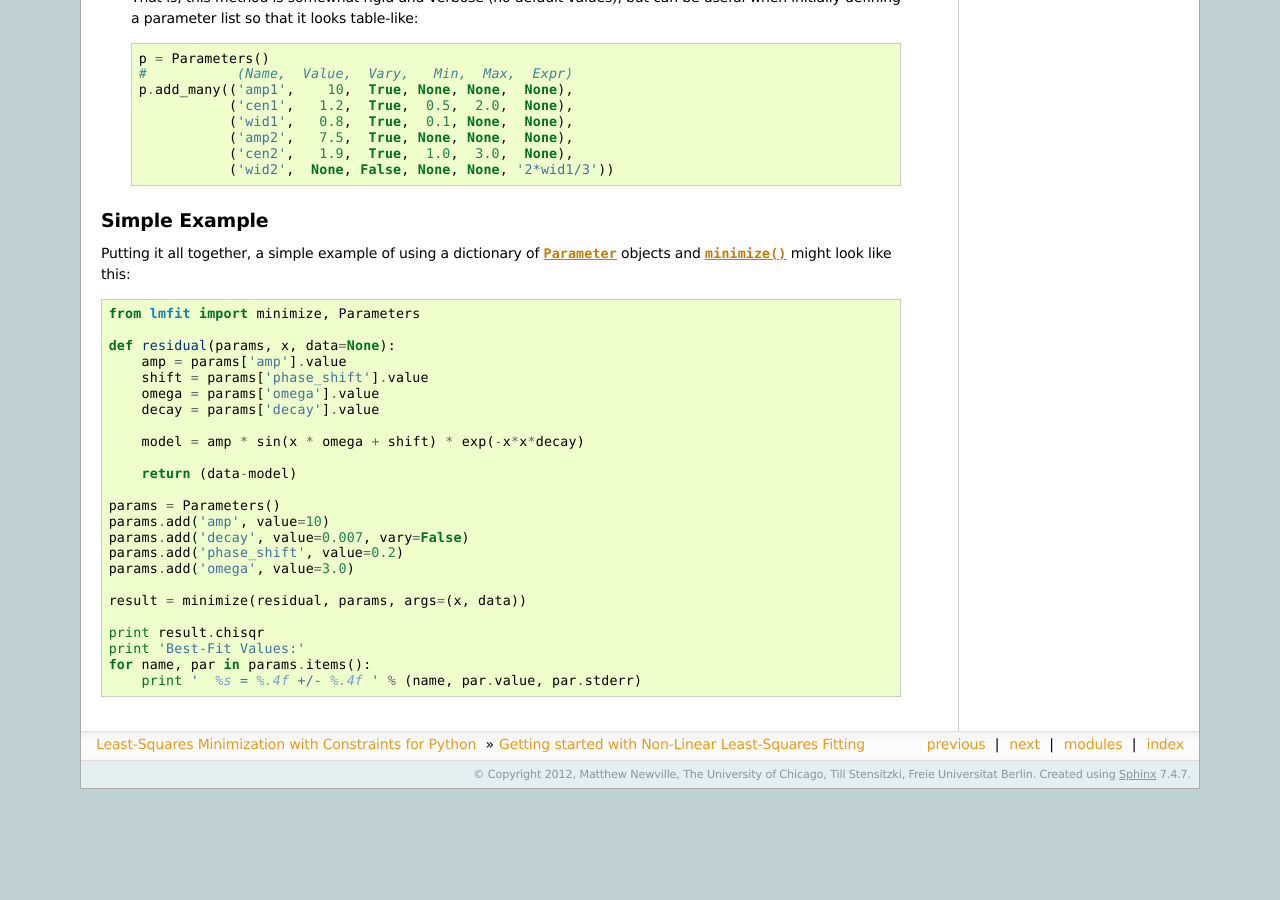
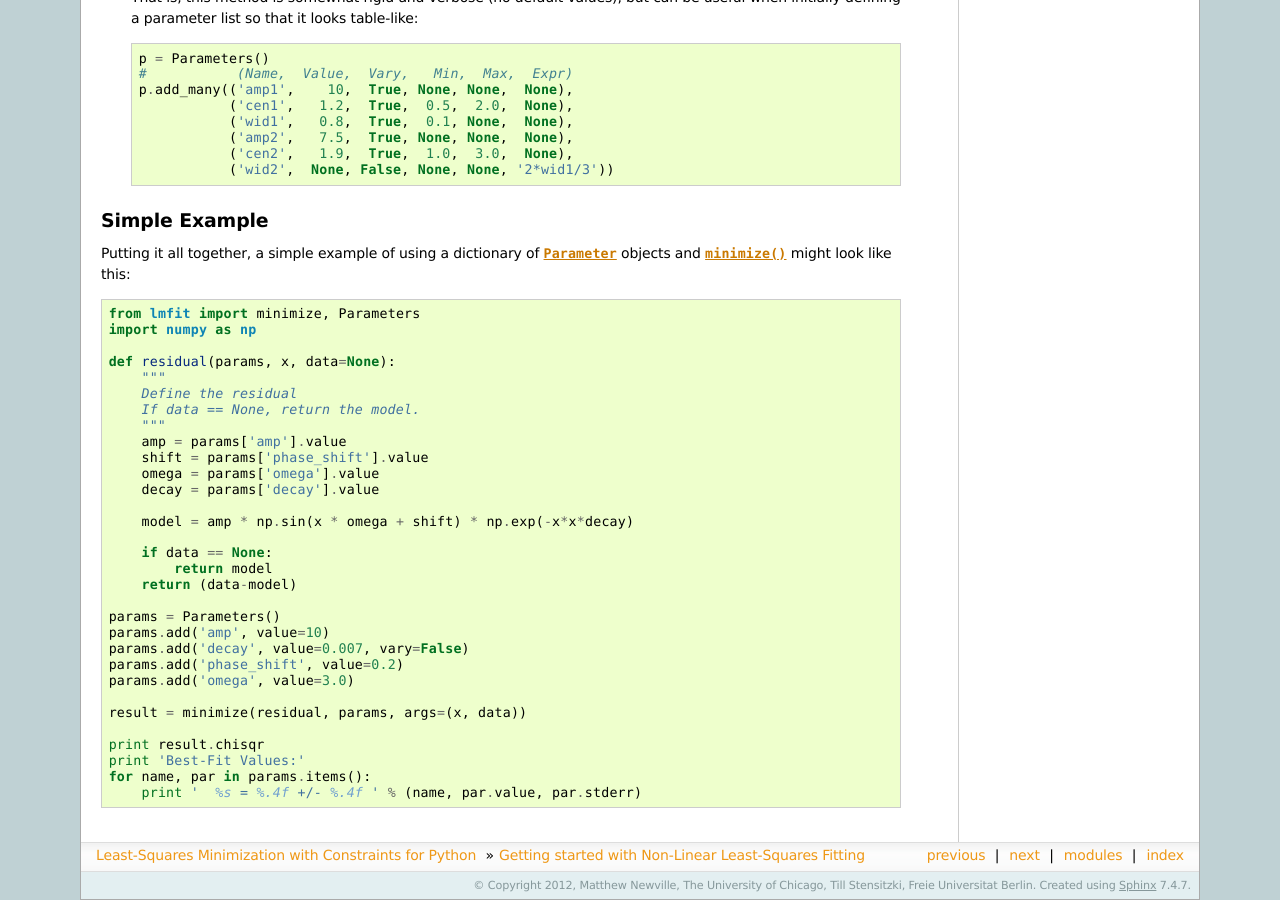
Before and after one commit to lmfit/lmfit-py, a Sphinx documentation site: the page built from doc/parameters.rst, in a window 1280 px wide and 900 px high, scrolled down 3044 px. Built offline with Sphinx 7.4.7, drawn with Linux system fonts in a browser that asks for light colours; formulas are drawn with MathJax 3; the version number is read from the project's files by our own code; before the commit the page ends 3833 px from its top, so only the background shows below that.

Commit message:
import numpy in snippet + docstring

```diff
--- a/doc/parameters.rst
+++ b/doc/parameters.rst
@@ -230,15 +230,22 @@ Putting it all together, a simple example of using a dictionary of
 :class:`Parameter` objects and :func:`minimize` might look like this::
 
     from lmfit import minimize, Parameters
+    import numpy as np
 
     def residual(params, x, data=None):
+	"""
+	Define the residual
+	If data == None, return the model.
+	"""
         amp = params['amp'].value
         shift = params['phase_shift'].value
 	omega = params['omega'].value
         decay = params['decay'].value
 
-	model = amp * sin(x * omega + shift) * exp(-x*x*decay)
+	model = amp * np.sin(x * omega + shift) * np.exp(-x*x*decay)
 
+	if data == None:
+	    return model
         return (data-model)
 
     params = Parameters()
```
